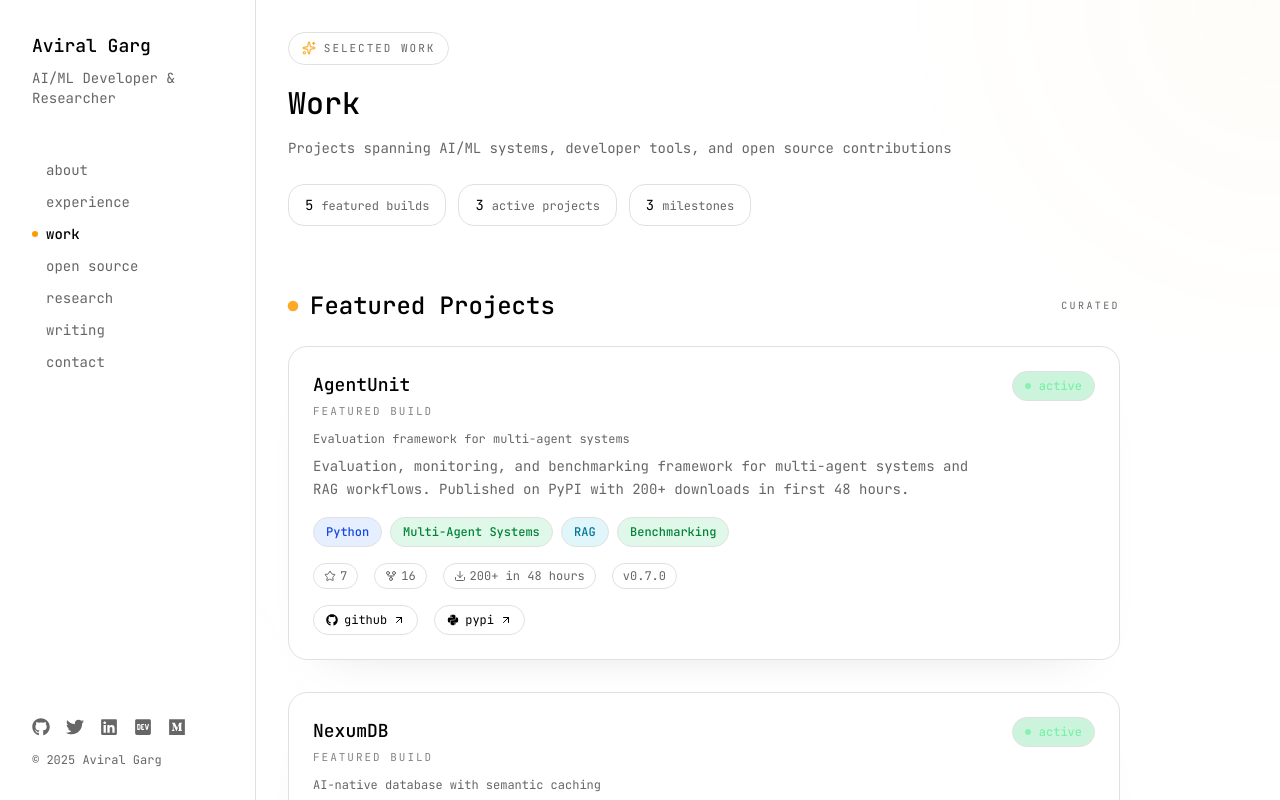
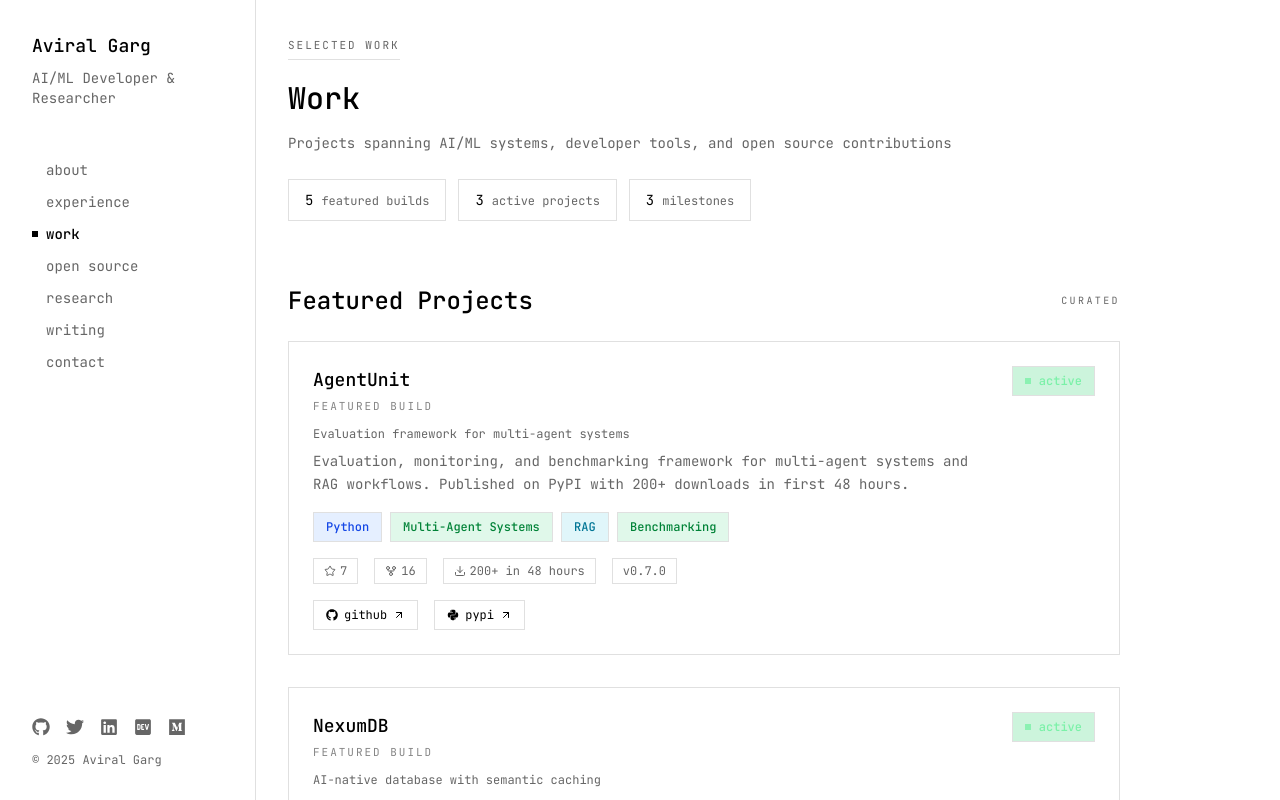
Before and after one commit to aviralgarg05/portfolio, a Next.js app: page /work in a window 1280 px wide. Shown: the top 800 px of the page. Built offline with nearby package versions, Linux system fonts and the light colour scheme.

Commit message:
Simplify surfaces and remove warm accents

```diff
--- a/app/globals.css
+++ b/app/globals.css
@@ -7,13 +7,9 @@
   --muted: #f5f5f5;
   --border: #e0e0e0;
   --accent: #666666;
-  --ambient-warm: rgba(245, 158, 11, 0.028);
-  --ambient-cool: rgba(59, 130, 246, 0.018);
-  --panel-bg: rgba(255, 255, 255, 0.72);
-  --panel-bg-strong: rgba(255, 255, 255, 0.88);
-  --panel-border-hover: rgba(24, 24, 27, 0.16);
-  --panel-shadow: 0 24px 48px -40px rgba(15, 23, 42, 0.18);
-  --panel-shadow-hover: 0 26px 54px -38px rgba(15, 23, 42, 0.22);
+  --panel-bg: transparent;
+  --panel-bg-strong: rgba(0, 0, 0, 0.02);
+  --panel-border-hover: rgba(24, 24, 27, 0.18);
 
   /* Status badge colors */
   --status-active: #22c55e;
@@ -50,13 +46,9 @@
     --muted: #1a1a1a;
     --border: #333333;
     --accent: #999999;
-    --ambient-warm: rgba(245, 158, 11, 0.058);
-    --ambient-cool: rgba(96, 165, 250, 0.034);
-    --panel-bg: rgba(18, 18, 18, 0.76);
-    --panel-bg-strong: rgba(24, 24, 24, 0.92);
+    --panel-bg: transparent;
+    --panel-bg-strong: rgba(255, 255, 255, 0.03);
     --panel-border-hover: rgba(255, 255, 255, 0.14);
-    --panel-shadow: 0 28px 56px -42px rgba(0, 0, 0, 0.56);
-    --panel-shadow-hover: 0 30px 60px -40px rgba(0, 0, 0, 0.62);
 
     /* Status badge colors - darker theme */
     --status-active: #16a34a;
@@ -73,10 +65,6 @@
 }
 
 body {
-  background-image:
-    radial-gradient(circle at top right, var(--ambient-warm), transparent 26%),
-    radial-gradient(circle at bottom left, var(--ambient-cool), transparent 24%);
-  background-attachment: fixed;
   background-color: var(--background);
   color: var(--foreground);
   font-family: var(--font-mono);
@@ -94,25 +82,27 @@ button {
 
 a:focus-visible,
 button:focus-visible {
-  outline: 2px solid rgba(245, 158, 11, 0.55);
+  outline: 1px solid color-mix(in srgb, var(--foreground) 45%, transparent);
   outline-offset: 3px;
-  border-radius: 10px;
 }
 
 .page-kicker {
   display: inline-flex;
   align-items: center;
-  gap: 0.5rem;
-  border: 1px solid var(--border);
-  border-radius: 999px;
-  background: var(--panel-bg);
-  box-shadow: var(--panel-shadow);
+  gap: 0.45rem;
+  border-bottom: 1px solid var(--border);
   color: var(--accent);
-  padding: 0.45rem 0.8rem;
+  padding: 0 0 0.35rem;
   font-size: 11px;
   letter-spacing: 0.18em;
   text-transform: uppercase;
-  backdrop-filter: blur(10px);
+}
+
+.page-kicker > span:first-child {
+  width: 0.375rem;
+  height: 0.375rem;
+  border-radius: 0 !important;
+  background: currentColor !important;
 }
 
 .site-card,
@@ -120,30 +110,13 @@ button:focus-visible {
 .site-stat,
 .site-link-pill {
   position: relative;
-  overflow: hidden;
   border: 1px solid var(--border);
   background: var(--panel-bg);
-  box-shadow: var(--panel-shadow);
-  backdrop-filter: blur(10px);
   transition:
     transform 680ms cubic-bezier(0.22, 1, 0.36, 1),
     background-color 680ms ease,
     border-color 680ms ease,
-    box-shadow 680ms ease,
     opacity 320ms ease;
-}
-
-.site-card::before,
-.site-row::before,
-.site-stat::before,
-.site-link-pill::before {
-  content: "";
-  position: absolute;
-  inset: 0;
-  pointer-events: none;
-  background: linear-gradient(135deg, var(--ambient-warm), transparent 46%, var(--ambient-cool));
-  opacity: 0;
-  transition: opacity 780ms ease;
 }
 
 .site-card:hover,
@@ -152,30 +125,22 @@ button:focus-visible {
 .site-link-pill:hover {
   border-color: var(--panel-border-hover);
   background: var(--panel-bg-strong);
-  box-shadow: var(--panel-shadow-hover);
-}
-
-.site-card:hover::before,
-.site-row:hover::before,
-.site-stat:hover::before,
-.site-link-pill:hover::before {
-  opacity: 1;
 }
 
 .site-card {
-  border-radius: 1.2rem;
+  border-radius: 0;
 }
 
 .site-row {
-  border-radius: 1rem;
+  border-radius: 0;
 }
 
 .site-stat {
-  border-radius: 1rem;
+  border-radius: 0;
 }
 
 .site-link-pill {
-  border-radius: 999px;
+  border-radius: 0;
 }
 
 h1, h2, h3, h4, h5, h6 {
--- a/app/work/page.tsx
+++ b/app/work/page.tsx
@@ -2,7 +2,7 @@
 
 import { projects, achievements } from "@/data/profile";
 import { motion, useReducedMotion } from "framer-motion";
-import { Star, GitFork, Download, Award, ArrowUpRight, Sparkles } from "lucide-react";
+import { Star, GitFork, Download, Award, ArrowUpRight } from "lucide-react";
 import { FaGithub, FaPython } from "react-icons/fa";
 import { StatusBadge } from "@/components/StatusBadge";
 import { TechTag } from "@/components/TechTag";
@@ -16,18 +16,9 @@ const cardSpring = {
 };
 
 function SectionHeading({ title, detail }: { title: string; detail: string }) {
-  const shouldReduceMotion = useReducedMotion();
-
   return (
     <div className="mb-6 flex items-center justify-between gap-3">
-      <h2 className="flex items-center gap-3 text-xl md:text-2xl text-foreground font-medium">
-        <motion.span
-          className="h-2.5 w-2.5 rounded-full bg-amber-500 dark:bg-amber-300"
-          animate={shouldReduceMotion ? undefined : { scale: [1, 1.08, 1], opacity: [0.72, 0.9, 0.72] }}
-          transition={{ duration: 4.6, repeat: Infinity, ease: "easeInOut" }}
-        />
-        {title}
-      </h2>
+      <h2 className="text-xl md:text-2xl text-foreground font-medium">{title}</h2>
       <span className="hidden md:inline-block text-[10px] uppercase tracking-[0.24em] text-accent">
         {detail}
       </span>
@@ -62,7 +53,6 @@ export default function WorkPage() {
           animate={{ opacity: 1, y: 0 }}
           transition={{ delay: 0.05, duration: 0.8, ease: [0.22, 1, 0.36, 1] }}
         >
-          <Sparkles className="h-3.5 w-3.5 text-amber-500/80 dark:text-amber-300/80" />
           Selected work
         </motion.div>
         <h1 className="text-2xl md:text-3xl mb-4">Work</h1>
@@ -81,7 +71,7 @@ export default function WorkPage() {
               variants={itemVariants}
               whileHover={shouldReduceMotion ? undefined : { y: -1.5, scale: 1.005 }}
               transition={cardSpring}
-              className="site-stat rounded-full px-4 py-2"
+              className="site-stat px-4 py-2"
             >
               <span className="mr-2 text-sm text-foreground">{item.value}</span>
               <span className="text-xs text-accent">{item.label}</span>
@@ -111,8 +101,6 @@ export default function WorkPage() {
               whileHover={shouldReduceMotion ? undefined : { x: 2, y: -2, scale: 1.002 }}
               transition={cardSpring}
             >
-              <div className="pointer-events-none absolute inset-0 rounded-2xl bg-gradient-to-br from-amber-500/4 via-transparent to-cyan-500/3 opacity-0 transition-opacity duration-700 group-hover:opacity-100 dark:from-amber-300/5 dark:to-cyan-300/4" />
-              <div className="pointer-events-none absolute inset-x-6 top-0 h-px bg-gradient-to-r from-transparent via-foreground/16 to-transparent opacity-0 transition-opacity duration-700 group-hover:opacity-100" />
               <div className="relative">
               <div className="flex flex-col md:flex-row md:items-start md:justify-between mb-3 gap-2">
                 <div>
@@ -175,7 +163,7 @@ export default function WorkPage() {
               )}
 
               {project.achievement && (
-                <div className="text-xs text-foreground mb-4 font-medium inline-flex items-center gap-2 rounded-full border border-amber-500/20 bg-amber-500/8 px-3 py-1.5 dark:border-amber-300/20 dark:bg-amber-300/8">
+                <div className="text-xs text-foreground mb-4 font-medium inline-flex items-center gap-2 border border-border px-3 py-1.5">
                   <Award className="w-4 h-4" /> {project.achievement}
                 </div>
               )}
@@ -259,7 +247,6 @@ export default function WorkPage() {
                 whileHover={shouldReduceMotion ? undefined : { x: 2, y: -1.5 }}
                 transition={cardSpring}
               >
-                <div className="pointer-events-none absolute inset-0 rounded-2xl bg-gradient-to-r from-transparent via-amber-500/4 to-cyan-500/4 opacity-0 transition-opacity duration-700 group-hover:opacity-100 dark:via-amber-300/5 dark:to-cyan-300/5" />
                 <div className="relative">
                 <h3 className="text-sm md:text-base mb-2 text-foreground transition-transform duration-300 group-hover:translate-x-0.5">{project.name}</h3>
                 <p className="max-w-2xl text-xs md:text-sm text-accent leading-relaxed mb-3">
@@ -340,7 +327,7 @@ export default function WorkPage() {
               whileHover={shouldReduceMotion ? undefined : { x: 2, y: -1 }}
               transition={cardSpring}
             >
-              <div className="pointer-events-none absolute inset-y-4 left-4 w-px bg-gradient-to-b from-amber-500/40 via-foreground/15 to-transparent transition-all duration-300 group-hover:left-5 dark:from-amber-300/45" />
+              <div className="pointer-events-none absolute inset-y-4 left-4 w-px bg-border transition-all duration-300 group-hover:left-5" />
               <div className="relative">
               <div className="flex flex-col md:flex-row md:items-start md:justify-between mb-2 gap-2">
                 <h3 className="pl-5 text-sm md:text-base flex items-center gap-2 text-foreground transition-transform duration-300 group-hover:translate-x-0.5">
--- a/components/Navigation.tsx
+++ b/components/Navigation.tsx
@@ -25,7 +25,7 @@ export default function Navigation() {
   return (
     <>
       {/* Mobile Header */}
-      <div className="md:hidden fixed top-0 left-0 right-0 h-16 border-b border-border bg-background/88 backdrop-blur-md z-50 flex items-center justify-between px-6">
+      <div className="md:hidden fixed top-0 left-0 right-0 h-16 border-b border-border bg-background z-50 flex items-center justify-between px-6">
         <Link href="/" className="text-lg font-medium hover:opacity-80 transition-opacity duration-500">
           Aviral Garg
         </Link>
@@ -41,7 +41,7 @@ export default function Navigation() {
       {/* Mobile Menu Overlay */}
       {mobileMenuOpen && (
         <div
-          className="md:hidden fixed inset-0 bg-background/92 backdrop-blur-md z-40 pt-16 animate-in fade-in duration-300"
+          className="md:hidden fixed inset-0 bg-background z-40 pt-16 animate-in fade-in duration-300"
           onClick={() => setMobileMenuOpen(false)}
         >
           <nav className="p-6">
@@ -60,8 +60,8 @@ export default function Navigation() {
                     >
                       <span
                         className={clsx(
-                          "h-1.5 w-1.5 rounded-full transition-all duration-200",
-                          isActive ? "scale-100 bg-amber-500 dark:bg-amber-300" : "scale-0 bg-foreground/40 group-hover:scale-100"
+                          "h-1.5 w-1.5 transition-all duration-200",
+                          isActive ? "scale-100 bg-foreground" : "scale-0 bg-foreground/40 group-hover:scale-100"
                         )}
                       />
                       {item.name}
@@ -95,7 +95,7 @@ export default function Navigation() {
       )}
 
       {/* Desktop Sidebar */}
-      <aside className="hidden md:flex fixed left-0 top-0 h-screen w-64 border-r border-border bg-background/90 backdrop-blur-xl p-8 flex-col">
+      <aside className="hidden md:flex fixed left-0 top-0 h-screen w-64 border-r border-border bg-background p-8 flex-col">
         <div className="mb-12">
           <Link
             href="/"
@@ -123,8 +123,8 @@ export default function Navigation() {
                   >
                     <span
                       className={clsx(
-                        "h-1.5 w-1.5 rounded-full transition-all duration-200",
-                        isActive ? "scale-100 bg-amber-500 dark:bg-amber-300" : "scale-0 bg-foreground/40 group-hover:scale-100"
+                        "h-1.5 w-1.5 transition-all duration-200",
+                        isActive ? "scale-100 bg-foreground" : "scale-0 bg-foreground/40 group-hover:scale-100"
                       )}
                     />
                     {item.name}
--- a/components/StatusBadge.tsx
+++ b/components/StatusBadge.tsx
@@ -17,8 +17,8 @@ export function StatusBadge({ status }: StatusBadgeProps) {
   };
 
   return (
-    <span className={`inline-flex items-center gap-2 text-xs px-3 py-1.5 border rounded-full font-medium transition-all duration-500 hover:-translate-y-0.5 hover:scale-[1.02] cursor-default ${getStatusStyles(status)}`}>
-      <span className="h-1.5 w-1.5 rounded-full bg-current opacity-80" />
+    <span className={`inline-flex items-center gap-2 text-xs px-3 py-1.5 border rounded-none font-medium transition-all duration-500 hover:-translate-y-0.5 hover:scale-[1.02] cursor-default ${getStatusStyles(status)}`}>
+      <span className="h-1.5 w-1.5 bg-current opacity-80" />
       {status}
     </span>
   );
--- a/components/TechTag.tsx
+++ b/components/TechTag.tsx
@@ -23,7 +23,7 @@ function getColorIndex(tech: string) {
 export function TechTag({ tech }: TechTagProps) {
   return (
     <span
-      className={`inline-flex items-center text-xs px-3 py-1.5 border rounded-full font-medium cursor-default will-change-transform transition-transform duration-500 hover:-translate-y-0.5 hover:scale-[1.02] ${colorVariations[getColorIndex(tech)]}`}
+      className={`inline-flex items-center text-xs px-3 py-1.5 border rounded-none font-medium cursor-default will-change-transform transition-transform duration-500 hover:-translate-y-0.5 hover:scale-[1.02] ${colorVariations[getColorIndex(tech)]}`}
     >
       {tech}
     </span>
```
Also changed, not shown: app/page.tsx (+3 -12 lines).
